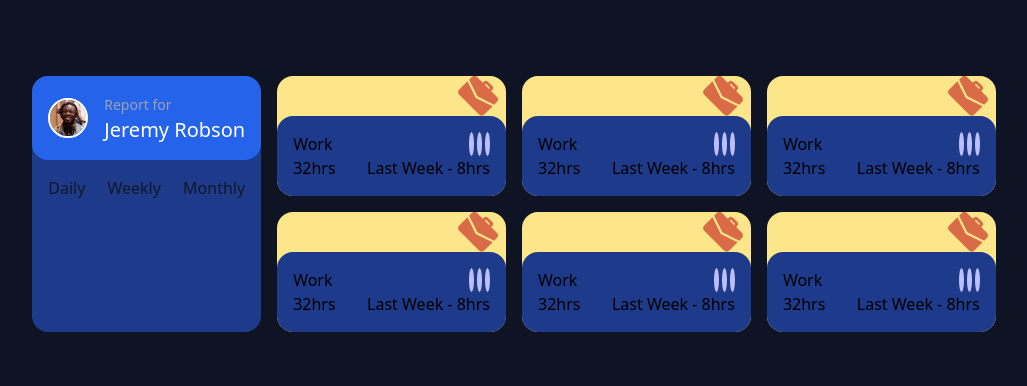
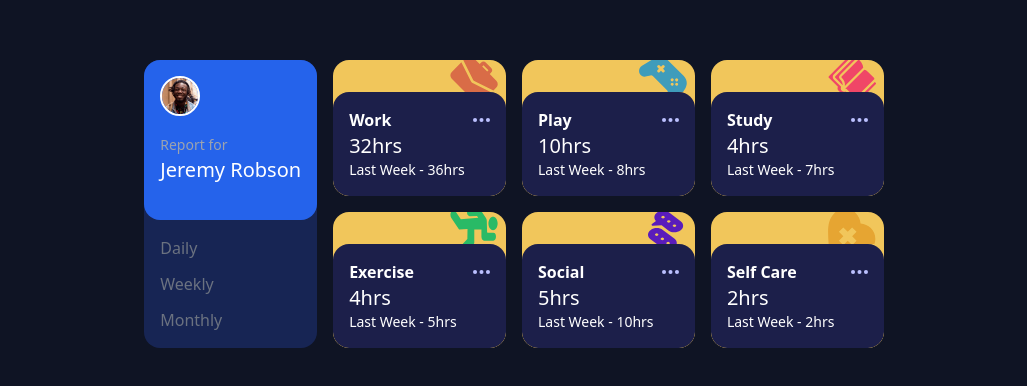
Before and after one commit to cyberdiego33/Time-tracking-dashboard, a website: page index.html in a window 1280 px wide. Shown: the part 196-582 px from the top of the page, without its empty margins (126-1153 px from the left). Drawn offline with nearby package versions, Linux system fonts and the light colour scheme.

Commit message:
done the javascript

```diff
--- a/index.html
+++ b/index.html
@@ -14,119 +14,42 @@
 
     <title>Frontend Mentor | Time tracking dashboard</title>
 
-    <!-- <link rel="stylesheet" href="output.css" /> -->
+    <link rel="stylesheet" href="output.css" />
 
     <script src="https://cdn.tailwindcss.com"></script>
 
-    <!-- <script src="script.js" defer></script> -->
+    <script src="script.js" defer></script>
   </head>
   <body class="min-h-screen flex justify-center items-center bg-[#0f1424ff]">
-    <section class="grid grid-cols-[340px] md:grid-cols-[300px] gap-4 md:grid-cols-2 lg:grid-cols-3 xl:grid-cols-4">
-
-      <div class="bg-blue-900 rounded-2xl row-span-2">
-
-        <div class="bg-blue-600 rounded-2xl flex items-center space-x-4 p-4">
-
+    <section id="container"
+      class="grid grid-cols-[340px] gap-4 md:grid-cols-2 lg:grid-cols-3 xl:grid-cols-4"
+    >
+      <div class="bg-blue-950 rounded-2xl flex flex-col row-span-2">
+        <div class="bg-blue-600 rounded-2xl flex-1">
+          <div
+            class="flex items-center gap-4 p-4 md:flex-col md:items-start"
+          >
             <div class="size-10 border-2 border-white rounded-full">
               <img class="size-full" src="images/image-jeremy.png" alt="" />
             </div>
 
             <div>
               <span class="text-sm text-gray-400">Report for</span>
-            <h3 class="text-xl text-white">Jeremy Robson</h3>
+              <h3 class="text-xl text-wrap text-white">Jeremy Robson</h3>
+            </div>
+          </div>
         </div>
 
-        </div>
-        <div class="flex justify-between text-gray-900 p-4">
+        <div
+          class="flex justify-between md:flex-col md:space-y-3 text-gray-500 p-4"
+        >
           <p>Daily</p>
           <p>Weekly</p>
           <p>Monthly</p>
         </div>
       </div>
 
-      <div class="relative bg-amber-200 rounded-2xl">
-        <img class="size-10 ml-auto mr-2 block" src="images/icon-work.svg" alt="">
-        <div class="p-4 bg-blue-900 rounded-2xl">
-          <div class="flex justify-between">
-            <p>Work</p>
-            <img src="images/icon-ellipsis.svg" alt="">
-          </div>
-          <div class="flex justify-between">
-            <p>32hrs</p>
-            <span>Last Week - 8hrs</span>
-          </div>
-        </div>
-      </div>
-
-      <div class="relative bg-amber-200 rounded-2xl">
-        <img class="size-10 ml-auto mr-2 block" src="images/icon-work.svg" alt="">
-        <div class="p-4 bg-blue-900 rounded-2xl">
-          <div class="flex justify-between">
-            <p>Work</p>
-            <img src="images/icon-ellipsis.svg" alt="">
-          </div>
-          <div class="flex justify-between">
-            <p>32hrs</p>
-            <span>Last Week - 8hrs</span>
-          </div>
-        </div>
-      </div>
-
-      <div class="relative bg-amber-200 rounded-2xl">
-        <img class="size-10 ml-auto mr-2 block" src="images/icon-work.svg" alt="">
-        <div class="p-4 bg-blue-900 rounded-2xl">
-          <div class="flex justify-between">
-            <p>Work</p>
-            <img src="images/icon-ellipsis.svg" alt="">
-          </div>
-          <div class="flex justify-between">
-            <p>32hrs</p>
-            <span>Last Week - 8hrs</span>
-          </div>
-        </div>
-      </div>
-
-      <div class="relative bg-amber-200 rounded-2xl">
-        <img class="size-10 ml-auto mr-2 block" src="images/icon-work.svg" alt="">
-        <div class="p-4 bg-blue-900 rounded-2xl">
-          <div class="flex justify-between">
-            <p>Work</p>
-            <img src="images/icon-ellipsis.svg" alt="">
-          </div>
-          <div class="flex justify-between">
-            <p>32hrs</p>
-            <span>Last Week - 8hrs</span>
-          </div>
-        </div>
-      </div>
-
-      <div class="relative bg-amber-200 rounded-2xl">
-        <img class="size-10 ml-auto mr-2 block" src="images/icon-work.svg" alt="">
-        <div class="p-4 bg-blue-900 rounded-2xl">
-          <div class="flex justify-between">
-            <p>Work</p>
-            <img src="images/icon-ellipsis.svg" alt="">
-          </div>
-          <div class="flex justify-between">
-            <p>32hrs</p>
-            <span>Last Week - 8hrs</span>
-          </div>
-        </div>
-      </div>
-
-      <div class="relative bg-amber-200 rounded-2xl">
-        <img class="size-10 ml-auto mr-2 block" src="images/icon-work.svg" alt="">
-        <div class="p-4 bg-blue-900 rounded-2xl">
-          <div class="flex justify-between">
-            <p>Work</p>
-            <img src="images/icon-ellipsis.svg" alt="">
-          </div>
-          <div class="flex justify-between">
-            <p>32hrs</p>
-            <span>Last Week - 8hrs</span>
-          </div>
-        </div>
-      </div>
+      <!-- Cards will be loaded by Javascript -->
 
     </section>
   </body>
--- a/script.js
+++ b/script.js
@@ -1,22 +1,54 @@
 `use strict`;
 
-const container = document.querySelector(".container");
-
+const container = document.querySelector("#container");
 let dataJson;
 
-fetch("data.json")
-  .then((response) => response.json())
-  .then((data) => {
-    data.forEach((element) => {
-      console.log(element);
+const FetchData = async function () {
+  const getData = await fetch("data.json");
+  console.log(getData);
 
-      let string = `<div class="text-sm bg-white border">
-                        <p>${element.title}</p>
-                        <p>${element.title}</p>
-                        <p>${element.title}</p>
-                        <p>${element.title}</p>
-                    </div>`;
+  const changed = getData.json();
+  changed
+    .then((res) => {
+      dataJson = res;
+      return dataJson;
+    })
+    .then((data) => {
+      data.forEach((element) => {
 
-      container.insertAdjacentHTML("beforeend", string);
+        console.log(element);
+
+        const StringDiv = `
+      <div class="relative bg-[#f1c65b] rounded-2xl overflow-y-hidden">
+        <div class="relative h-8 overflow-hidden">
+          <img
+            class="size-12 right-2 block absolute -top-1"
+            src="${element.icon}"
+            alt=""
+          />
+        </div>
+        <div class="p-4 bg-[#1c1f4a] rounded-2xl">
+          <div class="flex justify-between items-center">
+            <p class="font-semibold text-white">${element.title}</p>
+            <img
+              class="h-1 cursor-pointer"
+              src="images/icon-ellipsis.svg"
+              alt=""
+            />
+          </div>
+          <div
+            class="flex-1 flex justify-between items-center md:flex-col md:items-start text-white"
+          >
+            <p class="text-xl">${element.timeframes["weekly"].current}hrs</p>
+            <span class="text-sm">Last Week - ${element.timeframes["weekly"].previous}hrs</span>
+          </div>
+        </div>
+      </div>
+`;
+        container.insertAdjacentHTML("beforeend", StringDiv)
+
+      });
     });
-  });
+};
+
+FetchData();
--- a/styles.css
+++ b/styles.css
@@ -1,18 +1,18 @@
 @import "tailwindcss";
 
 :root {
-    --Purple600: hsl(246, 80%, 60%)
-    --Orange300(work): hsl(15, 100%, 70%)
-    --Blue300(play): hsl(195, 74%, 62%)
-    --Pink400(study): hsl(348, 100%, 68%)
-    --Green400(exercise): hsl(145, 58%, 55%)
-    --Purple700(social): hsl(264, 64%, 52%)
-    --Yellow300(self care): hsl(43, 84%, 65%)
+    --Purple600: #5847eb;
+    --Orange300-work: #ff8c66;
+    --Blue300-play: #56c2e6;
+    --Pink400-study: #ff5c7c;
+    --Green400-exercise: #4acf81;
+    --Purple700-social: #7536d3;
+    --Yellow300-selfcare: #f1c65b;
 
     /* ### Neutral */
 
     --Navy950: #0f1424ff;
-    --Navy900: hsl(235, 46%, 20%)
-    --Purple500: hsl(235, 45%, 61%)
-    --Navy200: hsl(236, 100%, 87%)
+    --Navy900: #1c1f4a;
+    --Purple500: #6f76c8;
+    --Navy200: #bdc1ff;
 }
```
Also changed, not shown: output.css. Lines whose indentation alone changed are shown as unchanged.
